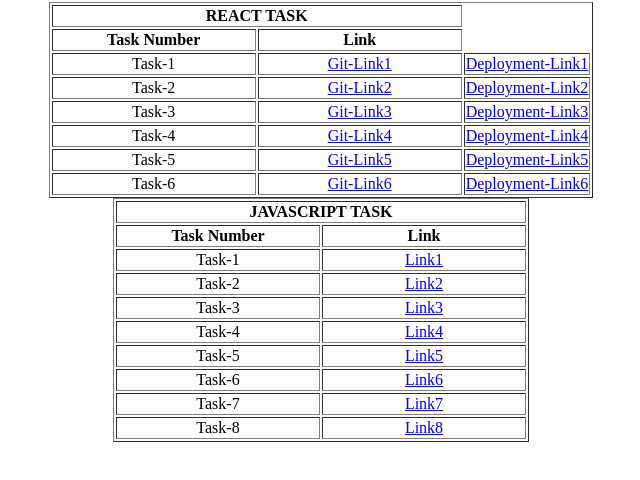
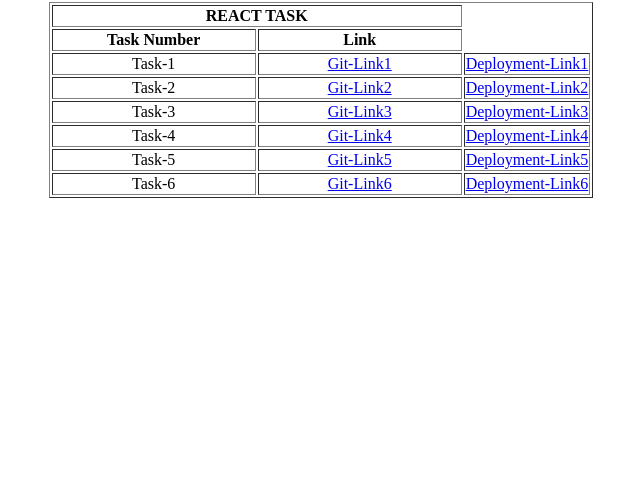
Before and after one commit to Jimil1407/react_task_21bai1001, a plain HTML site: page index.html in a window 1280 px wide. Shown: the part 78-558 px from the top of the page, without its empty margins (319-959 px from the left). Drawn offline with Linux system fonts and the light colour scheme.

Commit message:
Update index.html

```diff
--- a/index.html
+++ b/index.html
@@ -47,53 +47,6 @@
             <td style="text-align: center;"><a href="https://jimil-portfolio.vercel.app/">Deployment-Link6</a></td>
         </tr>
         </table>
-
-        <table border="1" >
-            <tr>
-                <th colspan="2" style="width: 200px;">JAVASCRIPT TASK</th>
-            </tr>
-            <tr>
-                <th style="width: 200px;" >Task Number</th>
-                <th style="width: 200px;">Link</th>
-          </tr>
-
-          <tr>
-              <td style="text-align: center;">Task-1</td>
-              <td style="text-align: center;"><a href="./task1.html">Link1</a></td>
-          </tr>
-          <tr>
-            <td style="text-align: center;">Task-2</td>
-            <td style="text-align: center;"><a href="./task2.html">Link2</a></td>
-        </tr>
-        <tr>
-            <td style="text-align: center;">Task-3</td>
-            <td style="text-align: center;"><a href="./task3.html">Link3</a></td>
-        </tr>
-        <tr>
-            <td style="text-align: center;">Task-4</td>
-            <td style="text-align: center;"><a href="./task4.html">Link4</a></td>
-        </tr>
-        <tr>
-            <td style="text-align: center;">Task-5</td>
-            <td style="text-align: center;"><a href="./task5.html">Link5</a></td>
-        </tr>
-
-        <tr>
-            <td style="text-align: center;">Task-6</td>
-            <td style="text-align: center;"><a href="./task6.html">Link6</a></td>
-        </tr>
-
-        <tr>
-            <td style="text-align: center;">Task-7</td>
-            <td style="text-align: center;"><a href="./task7.html">Link7</a></td>
-        </tr>
-
-        <tr>
-            <td style="text-align: center;">Task-8</td>
-            <td style="text-align: center;"><a href="./task8.html">Link8</a></td>
-        </tr>
-        </table>
-
     </center>
 
 </body>
```
